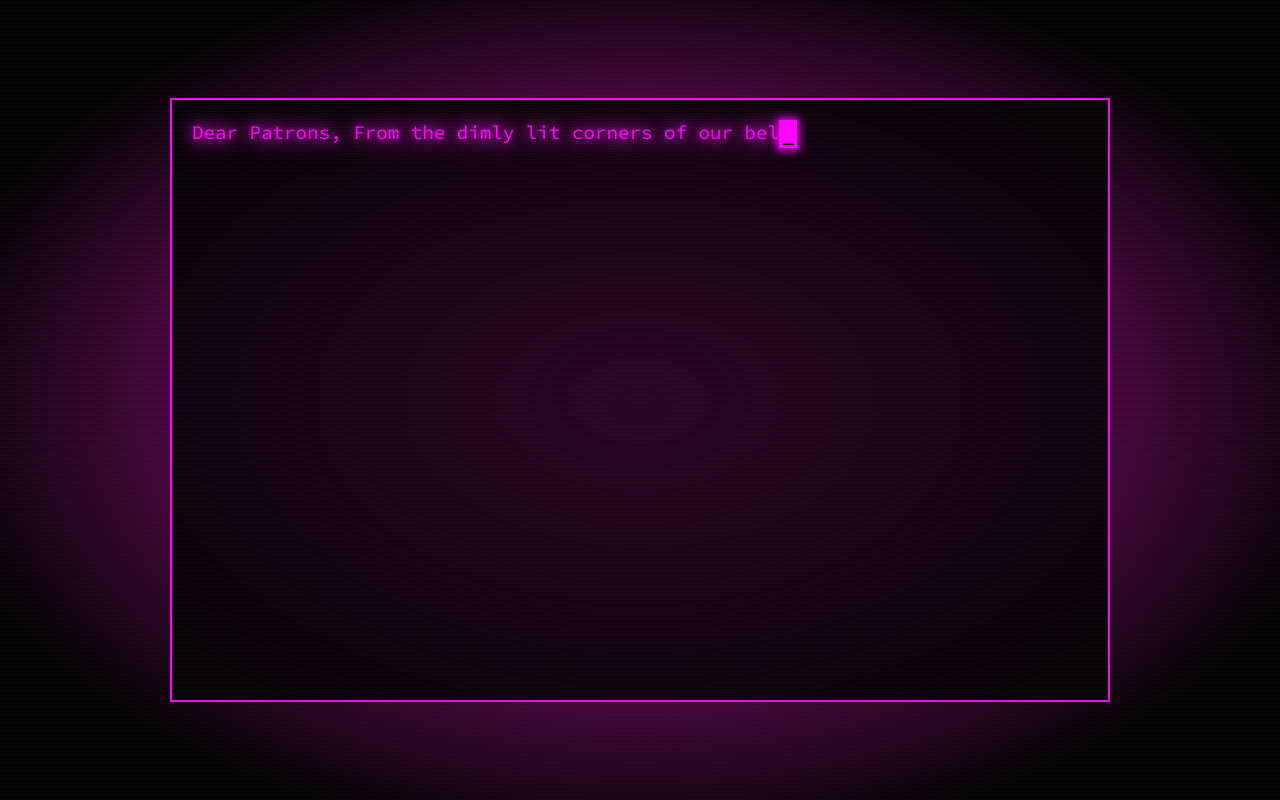
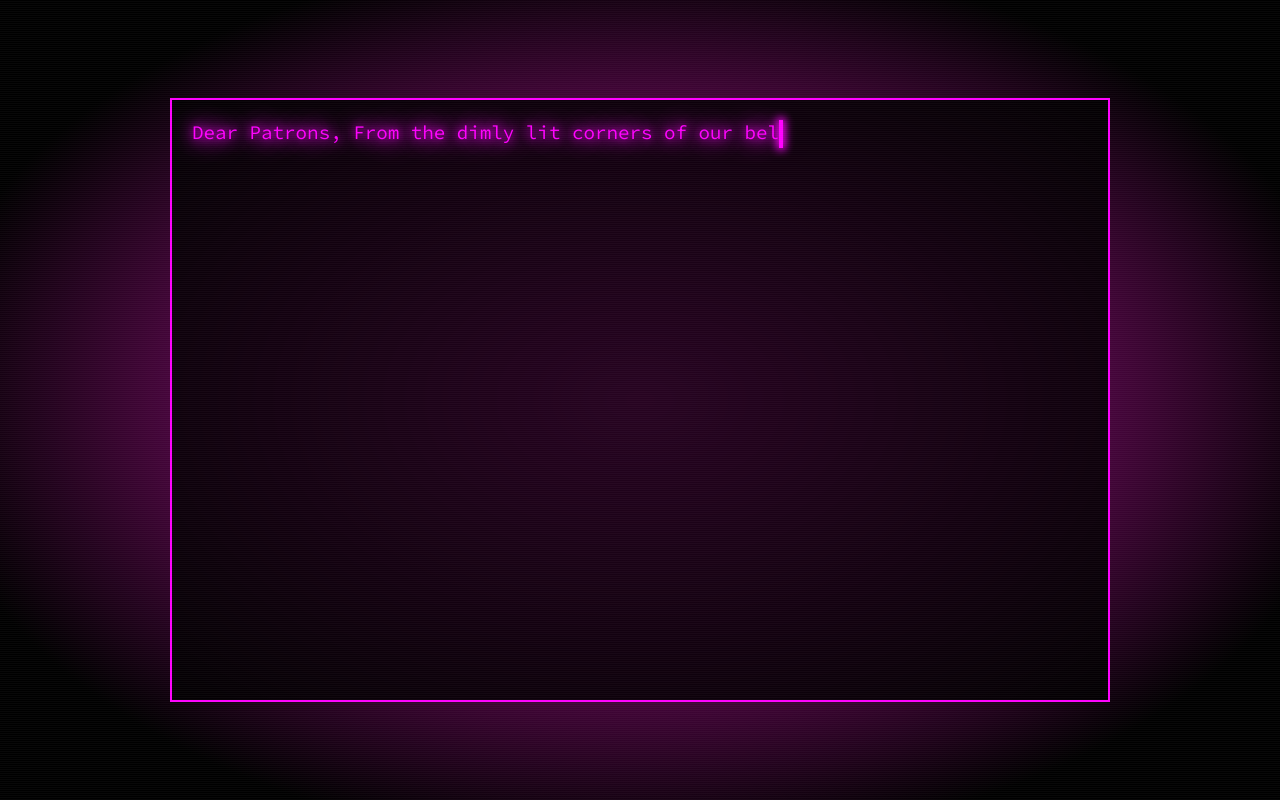
Before and after one commit to louk999/TerminalEmulator, a plain HTML site: page index.html in a window 1280 px wide. Drawn offline with nearby package versions, Linux system fonts and the light colour scheme.

Commit message:
Update index.html

```diff
--- a/index.html
+++ b/index.html
@@ -31,7 +31,7 @@
         }
 
         #terminal::after {
-            content: '_'; /* Insertion point character */
+            content: ''; /* Insertion point character */
             position: absolute;
             height: 1.2em; /* Adjust this value to match your font size */
             line-height: 1.2em; /* Adjust this value to match your font size */
```
